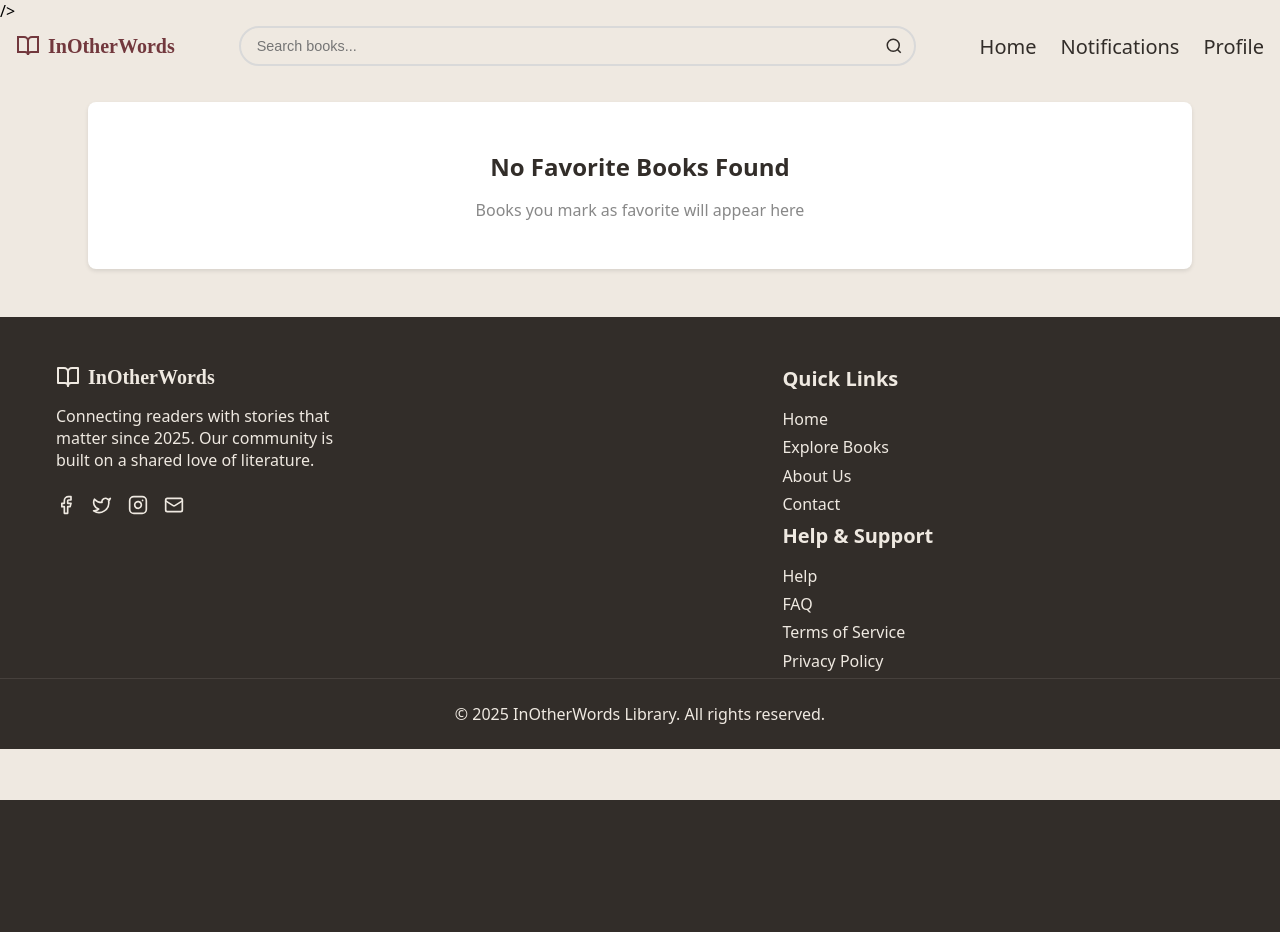
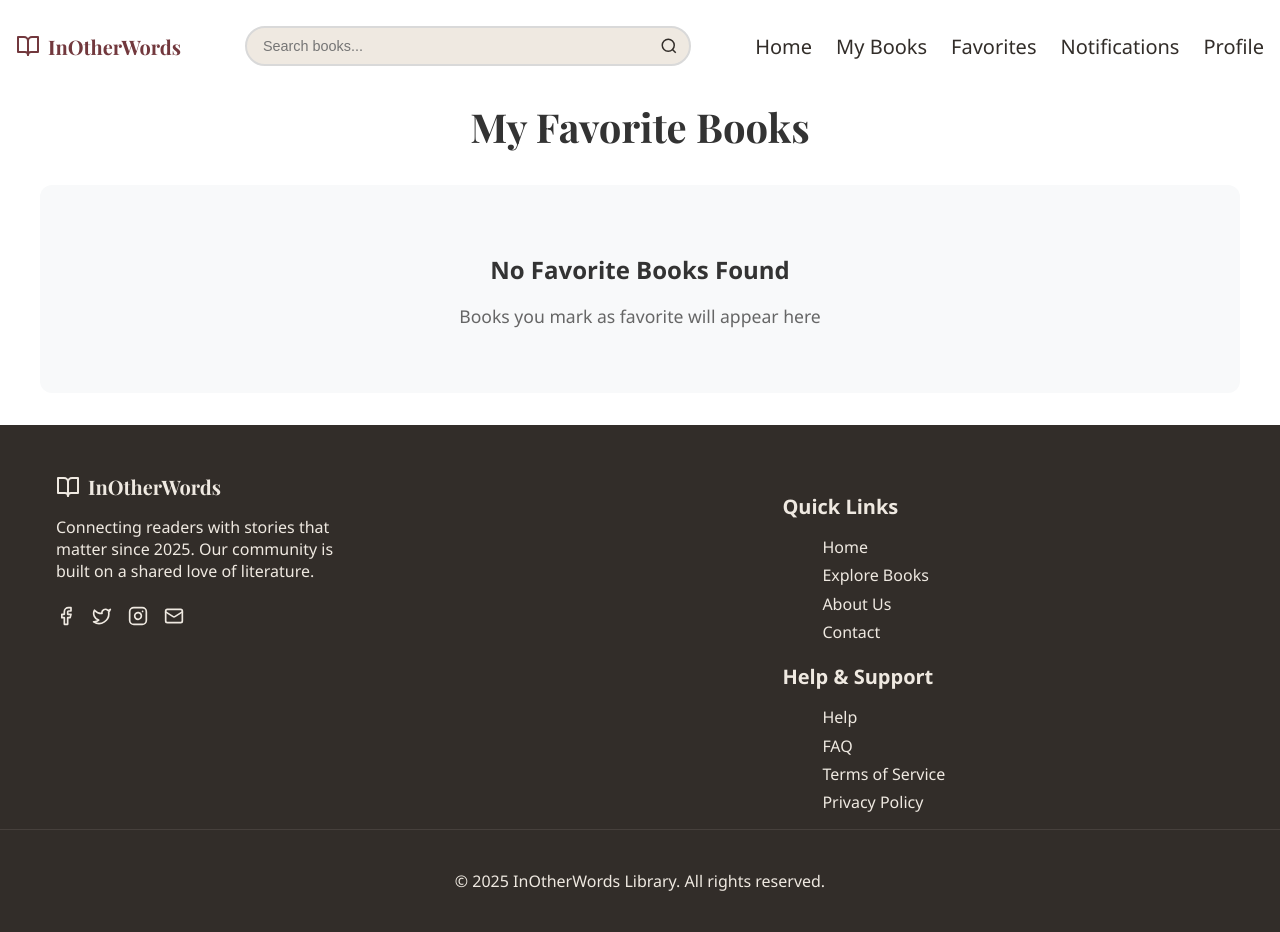
Before and after one commit to RahmaBahgat/LibraryProject, a Django app: page /favorites/ in a window 1280 px wide. Before the commit the page ends 800 px from the top, so only its background shows below. Run offline with Django 5.2, Linux system fonts and the light colour scheme; a user stored in the database is signed in; data comes from the database, SQL or seed files in the repository.

Commit message:
Update Favorite Books template: Change stylesheet reference, enhance navigation links, and improve notification display. Implement AJAX functionality for removing books from favorites with user feedback. Refactor HTML structure for better readability.

```diff
--- a/onlinelibrary/Templates/FavouriteBooks.html
+++ b/onlinelibrary/Templates/FavouriteBooks.html
@@ -4,64 +4,91 @@
     <meta charset="UTF-8" />
     <meta name="viewport" content="width=device-width, initial-scale=1.0" />
     <title>My Favorite Books</title>
-    <link rel="stylesheet" href="{% static 'css/FavouriteBooks.css' %}" />
+    <link rel="stylesheet" href="{% static 'css/borrowedList.css' %}" />
     <link rel="stylesheet" href="{% static 'css/Navbar_Footer.css' %}" />
     <link rel="stylesheet" href="{% static 'css/notifications.css' %}" />
     <link
-      href="https://fonts.googleapis.com/css2?family=Merriweather:wgh@400;700&family=Playfair+Display:wght@700&display=swap"
-      trel="stylesheet"
+      href="https://fonts.googleapis.com/css2?family=Merriweather:wght@400;700&family=Playfair+Display:wght@700&display=swap"
+      rel="stylesheet"
     />
     <link
       rel="stylesheet"
       href="https://cdnjs.cloudflare.com/ajax/libs/font-awesome/6.0.0/css/all.min.css"
-      <link rel="icon" href="{% static 'images/favicon-16x16.png' %}" type="image/x-icon">
-      <link rel="shortcut icon" href="{% static 'images/favicon-16x16.png' %}" type="image/x-icon">
+    />
+    <link
+      rel="icon"
+      href="{% static 'images/favicon-16x16.png' %}"
+      type="image/x-icon"
+    />
+    <link
+      rel="shortcut icon"
+      href="{% static 'images/favicon-16x16.png' %}"
+      type="image/x-icon"
     />
   </head>
   <body>
+    {% csrf_token %}
     <nav class="navbar">
       <div class="nav-container">
-        <!-- Logo -->
         <div class="nav-logo">
-          <svg width="24" height="24" viewBox="0 0 24 24" fill="none" stroke="currentColor" stroke-width="2">
+          <svg
+            width="24"
+            height="24"
+            viewBox="0 0 24 24"
+            fill="none"
+            stroke="currentColor"
+            stroke-width="2"
+            stroke-linecap="round"
+            stroke-linejoin="round"
+            class="logo-icon"
+          >
             <path d="M2 3h6a4 4 0 0 1 4 4v14a3 3 0 0 0-3-3H2z"></path>
             <path d="M22 3h-6a4 4 0 0 0-4 4v14a3 3 0 0 1 3-3h7z"></path>
           </svg>
           <span>InOtherWords</span>
         </div>
-
-        <!-- Search Bar -->
         <div class="nav-search">
           <form id="searchForm">
-            <input type="text" placeholder="Search books..." aria-label="Search books">
+            <input
+              type="text"
+              placeholder="Search books..."
+              aria-label="Search books"
+            />
             <button type="submit" aria-label="Search">
-              <svg width="18" height="18" viewBox="0 0 24 24" fill="none" stroke="currentColor" stroke-width="2">
+              <svg
+                width="18"
+                height="18"
+                viewBox="0 0 24 24"
+                fill="none"
+                stroke="currentColor"
+                stroke-width="2"
+              >
                 <circle cx="11" cy="11" r="8"></circle>
                 <path d="M21 21l-4.35-4.35"></path>
               </svg>
             </button>
           </form>
         </div>
-
-        <!-- Mobile Menu Toggle -->
         <button class="nav-toggle" aria-label="Toggle navigation">
           <span></span>
           <span></span>
           <span></span>
         </button>
-
-        <!-- Navigation Menu -->
         <div class="nav-menu">
           <a href="{% url 'home' %}" class="nav-link">Home</a>
+          <a href="{% url 'borrowed-list' %}" class="nav-link">My Books</a>
+          <a href="{% url 'favorites' %}" class="nav-link">Favorites</a>
           <div class="dropdown">
-            <a href="#" class="nav-link"> Notifications</a>
+            <a href="{% url 'notifications' %}" class="nav-link">Notifications</a>
             <div class="dropdown-content">
-              <p class="notif">Your order #1234 has been shipped.
-                <time>April 16, 2025 — 3:45 PM</time><p>
-              <p class="notif">"The Alchemist" is now 50% off!
-                <time>April 16, 2025 — 1:12 PM</time></a>
-              <p class="notif">A book on your wishlist is back in stock.
-                <time>April 15, 2025 — 10:05 AM</time><p>
+              {% for notification in notifications|slice:":3" %}
+              <p class="notif">
+                {{ notification.title }}
+                <time>{{ notification.created_at|date:"F j, Y — g:i A" }}</time>
+              </p>
+              {% empty %}
+              <p class="notif">No new notifications</p>
+              {% endfor %}
               <a class="notif" href="{% url 'notifications' %}">See all notifications</a>
             </div>
           </div>
@@ -70,24 +97,25 @@
       </div>
     </nav>
 
-    <!-- Main Content -->
     <main class="main-content">
+      <h1>My Favorite Books</h1>
+
       <div class="books-grid" id="booksContainer">
         {% if favorite_books %}
           {% for book in favorite_books %}
             <div class="book-card" data-book-id="{{ book.id }}">
               <div class="book-cover">
                 {% if book.image %}
-                  <img src="{{ book.image.url }}" alt="{{ book.title }}">
+                  <img src="{{ book.image.url }}" alt="{{ book.title }}" />
                 {% elif book.cover_path %}
-                  <img src="{% static book.cover_path %}" alt="{{ book.title }}">
+                  <img src="{% static book.cover_path %}" alt="{{ book.title }}" />
                 {% else %}
-                  <img src="{% static 'images/books/default-cover.jpg' %}" alt="{{ book.title }}">
+                  <img src="{% static 'images/books/default-cover.jpg' %}" alt="{{ book.title }}" />
                 {% endif %}
               </div>
               <div class="book-info">
                 <h3 class="book-title">{{ book.title }}</h3>
-                <p class="book-author">{{ book.author }}</p>
+                <p class="book-author">by {{ book.author }}</p>
                 <div class="book-rating">
                   {% for i in "12345"|make_list %}
                     {% if forloop.counter <= book.average_rating|floatformat:"0" %}
@@ -100,8 +128,12 @@
                 </div>
                 <div class="book-actions">
                   <a href="{% url 'book_detail' book.id %}" class="view-details">View Details</a>
-                  <button class="add-to-favorites favorited" data-book-id="{{ book.id }}">
-                    ❤️ Remove from Favorites
+                  <button
+                    class="return-book"
+                    data-book-id="{{ book.id }}"
+                    onclick="handleRemoveFavorite(this)"
+                  >
+                    Remove from Favorites
                   </button>
                 </div>
               </div>
@@ -116,52 +148,89 @@
       </div>
     </main>
 
-    <!-- Review Form Template -->
-    <template id="reviewFormTemplate">
-      <div class="review-form">
-        <div class="rating-stars">
-          <div class="star-rating" data-rating="0">
-            <!-- Stars will be injected here by JavaScript -->
-          </div>
-          <span class="rating-text">0/5 Stars</span>
-        </div>
-        <textarea placeholder="Write your review..." rows="3"></textarea>
-        <div class="review-form-actions">
-          <button type="button" class="btn-cancel">Cancel</button>
-          <button type="submit" class="btn-submit">Submit</button>
-        </div>
-      </div>
-    </template>
-
-    <!-- Book Details Modal -->
-    <div id="bookModal" class="modal">
-      <div class="modal-content">
-        <span class="close-modal">&times;</span>
-        <div class="modal-body"></div>
-      </div>
-    </div>
-
-    <!-- Footer -->
     <footer class="footer">
       <div class="footer-content">
         <div class="footer-brand">
           <div class="footer-logo">
-            <svg width="24" height="24" viewBox="0 0 24 24" fill="none" stroke="currentColor" stroke-width="2" stroke-linecap="round" stroke-linejoin="round" class="logo-icon"><path d="M2 3h6a4 4 0 0 1 4 4v14a3 3 0 0 0-3-3H2z"></path><path d="M22 3h-6a4 4 0 0 0-4 4v14a3 3 0 0 1 3-3h7z"></path></svg>
+            <svg
+              width="24"
+              height="24"
+              viewBox="0 0 24 24"
+              fill="none"
+              stroke="currentColor"
+              stroke-width="2"
+              stroke-linecap="round"
+              stroke-linejoin="round"
+              class="logo-icon"
+            >
+              <path d="M2 3h6a4 4 0 0 1 4 4v14a3 3 0 0 0-3-3H2z"></path>
+              <path d="M22 3h-6a4 4 0 0 0-4 4v14a3 3 0 0 1 3-3h7z"></path>
+            </svg>
             <span>InOtherWords</span>
           </div>
-          <p>Connecting readers with stories that matter since 2025. Our community is built on a shared love of literature.</p>
+          <p>
+            Connecting readers with stories that matter since 2025. Our
+            community is built on a shared love of literature.
+          </p>
           <div class="social-links">
             <a href="#" aria-label="Facebook">
-              <svg width="20" height="20" viewBox="0 0 24 24" fill="none" stroke="currentColor" stroke-width="2" stroke-linecap="round" stroke-linejoin="round"><path d="M18 2h-3a5 5 0 0 0-5 5v3H7v4h3v8h4v-8h3l1-4h-4V7a1 1 0 0 1 1-1h3z"></path></svg>
+              <svg
+                width="20"
+                height="20"
+                viewBox="0 0 24 24"
+                fill="none"
+                stroke="currentColor"
+                stroke-width="2"
+                stroke-linecap="round"
+                stroke-linejoin="round"
+              >
+                <path d="M18 2h-3a5 5 0 0 0-5 5v3H7v4h3v8h4v-8h3l1-4h-4V7a1 1 0 0 1 1-1h3z"></path>
+              </svg>
             </a>
             <a href="#" aria-label="Twitter">
-              <svg width="20" height="20" viewBox="0 0 24 24" fill="none" stroke="currentColor" stroke-width="2" stroke-linecap="round" stroke-linejoin="round"><path d="M22 4s-.7 2.1-2 3.4c1.6 10-9.4 17.3-18 11.6 2.2.1 4.4-.6 6-2C3 15.5.5 9.6 3 5c2.2 2.6 5.6 4.1 9 4-.9-4.2 4-6.6 7-3.8 1.1 0 3-1.2 3-1.2z"></path></svg>
+              <svg
+                width="20"
+                height="20"
+                viewBox="0 0 24 24"
+                fill="none"
+                stroke="currentColor"
+                stroke-width="2"
+                stroke-linecap="round"
+                stroke-linejoin="round"
+              >
+                <path d="M22 4s-.7 2.1-2 3.4c1.6 10-9.4 17.3-18 11.6 2.2.1 4.4-.6 6-2C3 15.5.5 9.6 3 5c2.2 2.6 5.6 4.1 9 4-.9-4.2 4-6.6 7-3.8 1.1 0 3-1.2 3-1.2z"></path>
+              </svg>
             </a>
             <a href="#" aria-label="Instagram">
-              <svg width="20" height="20" viewBox="0 0 24 24" fill="none" stroke="currentColor" stroke-width="2" stroke-linecap="round" stroke-linejoin="round"><rect width="20" height="20" x="2" y="2" rx="5" ry="5"></rect><path d="M16 11.37A4 4 0 1 1 12.63 8 4 4 0 0 1 16 11.37z"></path><line x1="17.5" x2="17.51" y1="6.5" y2="6.5"></line></svg>
+              <svg
+                width="20"
+                height="20"
+                viewBox="0 0 24 24"
+                fill="none"
+                stroke="currentColor"
+                stroke-width="2"
+                stroke-linecap="round"
+                stroke-linejoin="round"
+              >
+                <rect width="20" height="20" x="2" y="2" rx="5" ry="5"></rect>
+                <path d="M16 11.37A4 4 0 1 1 12.63 8 4 4 0 0 1 16 11.37z"></path>
+                <line x1="17.5" x2="17.51" y1="6.5" y2="6.5"></line>
+              </svg>
             </a>
             <a href="#" aria-label="Email">
-              <svg width="20" height="20" viewBox="0 0 24 24" fill="none" stroke="currentColor" stroke-width="2" stroke-linecap="round" stroke-linejoin="round"><rect width="20" height="16" x="2" y="4" rx="2"></rect><path d="m22 7-8.97 5.7a1.94 1.94 0 0 1-2.06 0L2 7"></path></svg>
+              <svg
+                width="20"
+                height="20"
+                viewBox="0 0 24 24"
+                fill="none"
+                stroke="currentColor"
+                stroke-width="2"
+                stroke-linecap="round"
+                stroke-linejoin="round"
+              >
+                <rect width="20" height="16" x="2" y="4" rx="2"></rect>
+                <path d="m22 7-8.97 5.7a1.94 1.94 0 0 1-2.06 0L2 7"></path>
+              </svg>
             </a>
           </div>
         </div>
@@ -192,11 +261,53 @@
     </footer>
 
     <script src="{% static 'js/Navbar_Footer.js' %}"></script>
-    <script src="{% static 'js/FavouriteBooks.js' %}"></script>
     <script src="{% static 'js/notifications.js' %}"></script>
-    <!-- <script src="{% static 'js/checkAuth.js' %}"></script> -->
     <script>
-      check(false, 0);
+      document.querySelector(".current-year").textContent = new Date().getFullYear();
+
+      // Remove from favorites functionality
+      function handleRemoveFavorite(button) {
+        const bookId = button.dataset.bookId;
+        const csrfToken = document.querySelector("[name=csrfmiddlewaretoken]").value;
+
+        fetch(`/book/${bookId}/toggle-favorite/`, {
+          method: "POST",
+          headers: {
+            "X-CSRFToken": csrfToken,
+            "Content-Type": "application/json",
+            "X-Requested-With": "XMLHttpRequest",
+          },
+          credentials: 'same-origin'
+        })
+          .then((response) => response.json())
+          .then((data) => {
+            if (data.success) {
+              // Remove the book card from the UI
+              const bookCard = button.closest(".book-card");
+              bookCard.remove();
+
+              // Show success message
+              alert(data.message || "Book removed from favorites successfully!");
+
+              // If no books left, show empty state
+              const booksContainer = document.getElementById("booksContainer");
+              if (!booksContainer.querySelector(".book-card")) {
+                booksContainer.innerHTML = `
+                  <div class="empty-state">
+                    <h2>No Favorite Books Found</h2>
+                    <p>Books you mark as favorite will appear here</p>
+                  </div>
+                `;
+              }
+            } else {
+              alert(data.message || "Failed to remove book from favorites. Please try again.");
+            }
+          })
+          .catch((error) => {
+            console.error("Error:", error);
+            alert("An error occurred while processing your request.");
+          });
+      }
     </script>
   </body>
 </html>
```
